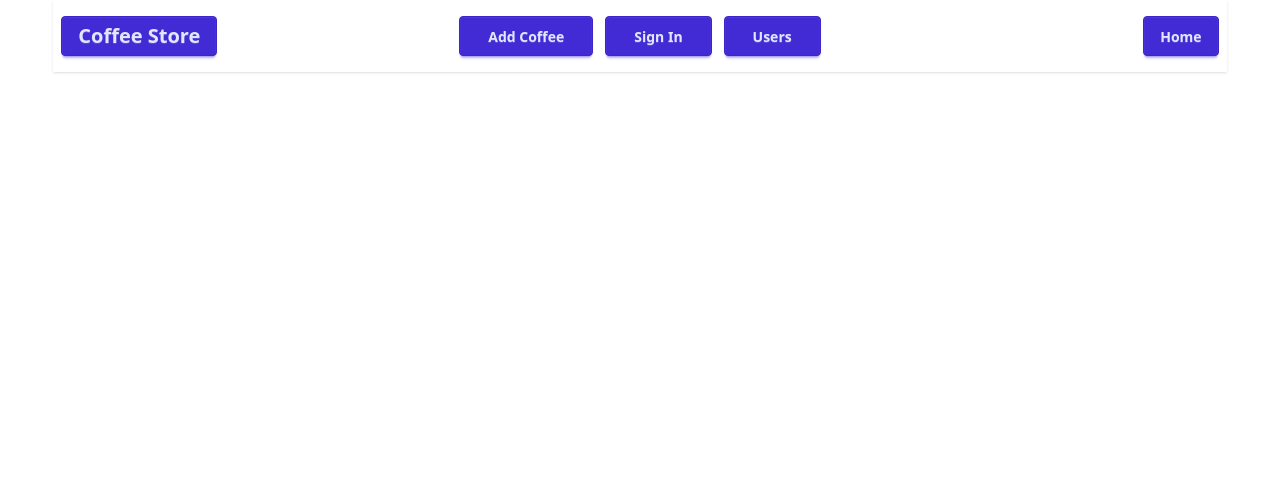
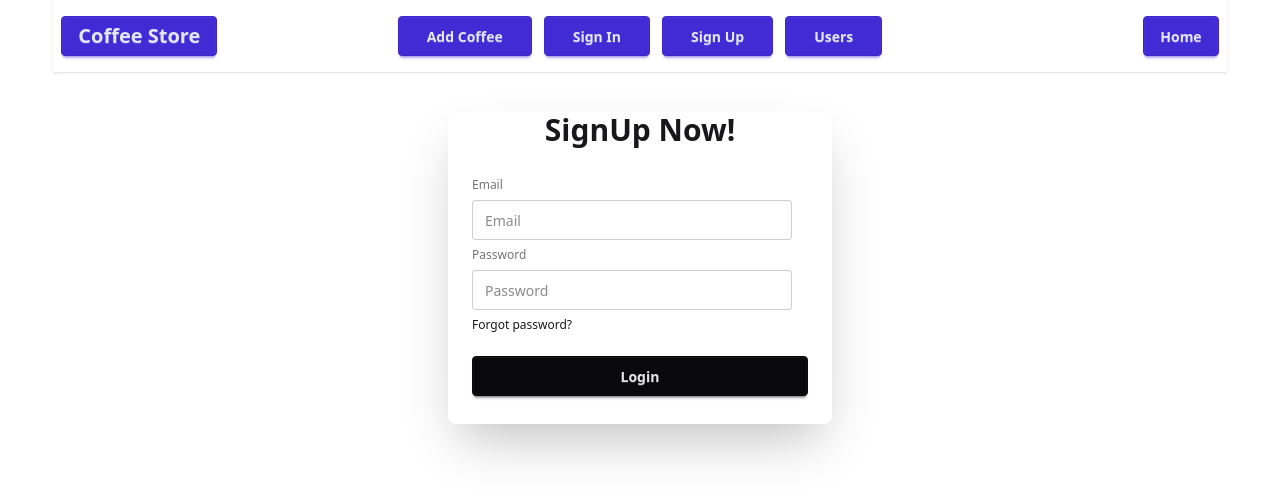
Before and after one commit to mufassir-mahmud/Coffee-Store, a React (Vite) app in the folder coffee-store-client/: page /signUp in a window 1280 px wide. Shown: the top 498 px of the page. Built offline with nearby package versions, Linux system fonts and the light colour scheme.

Commit message:
finished Work

```diff
--- a/coffee-store-client/src/Context/AuthProvider.jsx
+++ b/coffee-store-client/src/Context/AuthProvider.jsx
@@ -1,6 +1,6 @@
 import React from 'react';
 import { AuthContext } from './AuthContext';
-import { createUserWithEmailAndPassword } from 'firebase/auth';
+import { createUserWithEmailAndPassword, signInWithEmailAndPassword } from 'firebase/auth';
 import { auth } from '../Firebase/Firebase.init';
 
 const AuthProvider = ({children}) => {
@@ -8,9 +8,12 @@ const AuthProvider = ({children}) => {
     const createUser = (email,password) =>{
         return createUserWithEmailAndPassword(auth, email,password)
     }
-
+    const signInUser = (email,password) =>{
+        return signInWithEmailAndPassword(auth,email,password)
+    }
     const userInfo = {
-        createUser
+        createUser,
+        signInUser
     }
     return (
         <AuthContext value={userInfo}>
--- a/coffee-store-client/src/components/Header.jsx
+++ b/coffee-store-client/src/components/Header.jsx
@@ -15,6 +15,7 @@ const Header = () => {
         className="menu menu-sm dropdown-content bg-base-100 rounded-box z-1 mt-3 w-52 p-2 gap-3 shadow">
         <li className='btn btn-primary'><NavLink to={'/addCoffee'}>Add Coffee</NavLink></li>
         <li className='btn btn-primary'><NavLink to={'/signIn'}>Sign In</NavLink></li>
+        <li className='btn btn-primary'><NavLink to={'/signUp'}>Sign Up </NavLink></li>
         <li className='btn btn-primary'><NavLink to={'/users'}>Users </NavLink></li>
 
 
@@ -27,6 +28,7 @@ const Header = () => {
     <ul className="menu menu-horizontal px-1 gap-3">
       <li className='btn btn-primary'><NavLink to={'/addCoffee'}>Add Coffee</NavLink></li>
       <li className='btn btn-primary'><NavLink to={'/signIn'}>Sign In</NavLink></li>
+      <li className='btn btn-primary'><NavLink to={'/signUp'}>Sign Up </NavLink></li>
       <li className='btn btn-primary'><NavLink to={'/users'}>Users </NavLink></li>
     </ul>
   </div>
--- a/coffee-store-client/src/components/SignUp.jsx
+++ b/coffee-store-client/src/components/SignUp.jsx
@@ -1,9 +1,62 @@
-import React from 'react';
+import React, { useContext } from 'react';
+import Swal from 'sweetalert2';
+import { AuthContext } from '../Context/AuthContext';
 
 const SignUp = () => {
+    const {signInUser} =  useContext(AuthContext)
+    const handleSignIn = e =>{
+        e.preventDefault();
+        const email = e.target.email.value;
+        const password = e.target.password.value;
+        signInUser(email,password)
+        .then(result =>{
+            console.log(result);
+            Swal.fire({
+                            position: "top-center",
+                            icon: "success",
+                            title: "Login Succesfully",
+                            showConfirmButton: false,
+                            timer: 1500,
+                          });
+        })
+        .catch(error =>
+            console.log(error.message)
+        )
+    }
     return (
         <div>
+            <div className="card bg-base-100 w-full max-w-sm mx-auto mt-10 shrink-0 shadow-2xl">
+        <h1 className="text-3xl text-center font-bold">SignUp Now!</h1>
+        <div className="card-body">
+          <form className="fieldset" onSubmit={handleSignIn}>
 
+            <label className="label">Email</label>
+            <input
+              type="email"
+              className="input"
+              name="email"
+              required
+              placeholder="Email"
+            />
+            <label className="label">Password</label>
+            <input
+              type="password"
+              className="input"
+              placeholder="Password"
+              name="password"
+              minlength="8"
+              pattern="(?=.*\d)(?=.*[a-z])(?=.*[A-Z]).{8,}"
+              title="Must be more than 8 characters, including number, lowercase letter, uppercase letter"
+            />
+            <div>
+              <a className="link link-hover">Forgot password?</a>
+            </div>
+            <button className="btn btn-neutral mt-4" type="submit">
+              Login
+            </button>
+          </form>
+        </div>
+      </div>
         </div>
     );
 };
--- a/coffee-store-client/src/components/Users.jsx
+++ b/coffee-store-client/src/components/Users.jsx
@@ -1,10 +1,42 @@
 import React, { useState } from 'react';
+import { RiDeleteBin2Fill } from 'react-icons/ri';
 import { useLoaderData } from 'react-router';
+import Swal from 'sweetalert2';
 
 const Users = () => {
     const initialUsers = useLoaderData();
     const [users, setUsers] = useState(initialUsers);
+    const handleDelete =(_id) =>{
+     console.log(_id)
+      Swal.fire({
+  title: "Are you sure?",
+  text: "You won't be able to revert this!",
+  icon: "warning",
+  showCancelButton: true,
+  confirmButtonColor: "#3085d6",
+  cancelButtonColor: "#d33",
+  confirmButtonText: "Yes, delete it!"
+}).then((result) => {
+  if (result.isConfirmed) {
+    fetch(`http://localhost:3001/users/${_id}`,{
+      method: 'DELETE',
 
+    })
+    .then(res => res.json())
+    .then(data => {
+      if(data.deletedCount){
+        const remainingUser = users.filter(user => user._id !== _id);
+        setUsers(remainingUser)
+        Swal.fire({
+      title: "Deleted!",
+      text: "Your file has been deleted.",
+      icon: "success"
+    });
+      }
+    })
+  }
+});
+    }
     return (
         <div>
             <div className="overflow-x-auto">
@@ -13,24 +45,20 @@ const Users = () => {
     <thead>
       <tr>
         <th>
-          <label>
-            <input type="checkbox" className="checkbox" />
-          </label>
+          No
         </th>
         <th>Name</th>
-        <th>Job</th>
-        <th>Favorite Color</th>
+        <th>Phone</th>
+        <th>Email</th>
         <th></th>
       </tr>
     </thead>
     <tbody>
       {/* row 1 */}
       {
-        users.map(user => <tr>
+        users.map((user,index) => <tr>
         <th>
-          <label>
-            <input type="checkbox" className="checkbox" />
-          </label>
+          {index + 1}
         </th>
         <td>
           <div className="flex items-center gap-3">
@@ -48,13 +76,13 @@ const Users = () => {
           </div>
         </td>
         <td>
-          Zemlak, Daniel and Leannon
-          <br />
-          <span className="badge badge-ghost badge-sm">Desktop Support Technician</span>
+         {user.phone}
+
+
         </td>
-        <td>Purple</td>
+        <td>{user.email}</td>
         <th>
-          <button className="btn btn-ghost btn-xs">details</button>
+          <button className="btn btn-sm btn-error" onClick={() => handleDelete(user._id)}> <RiDeleteBin2Fill /></button>
         </th>
       </tr>)
       }
```
Also changed, not shown: 1 other file (tests, documents, lock files or other folders).
